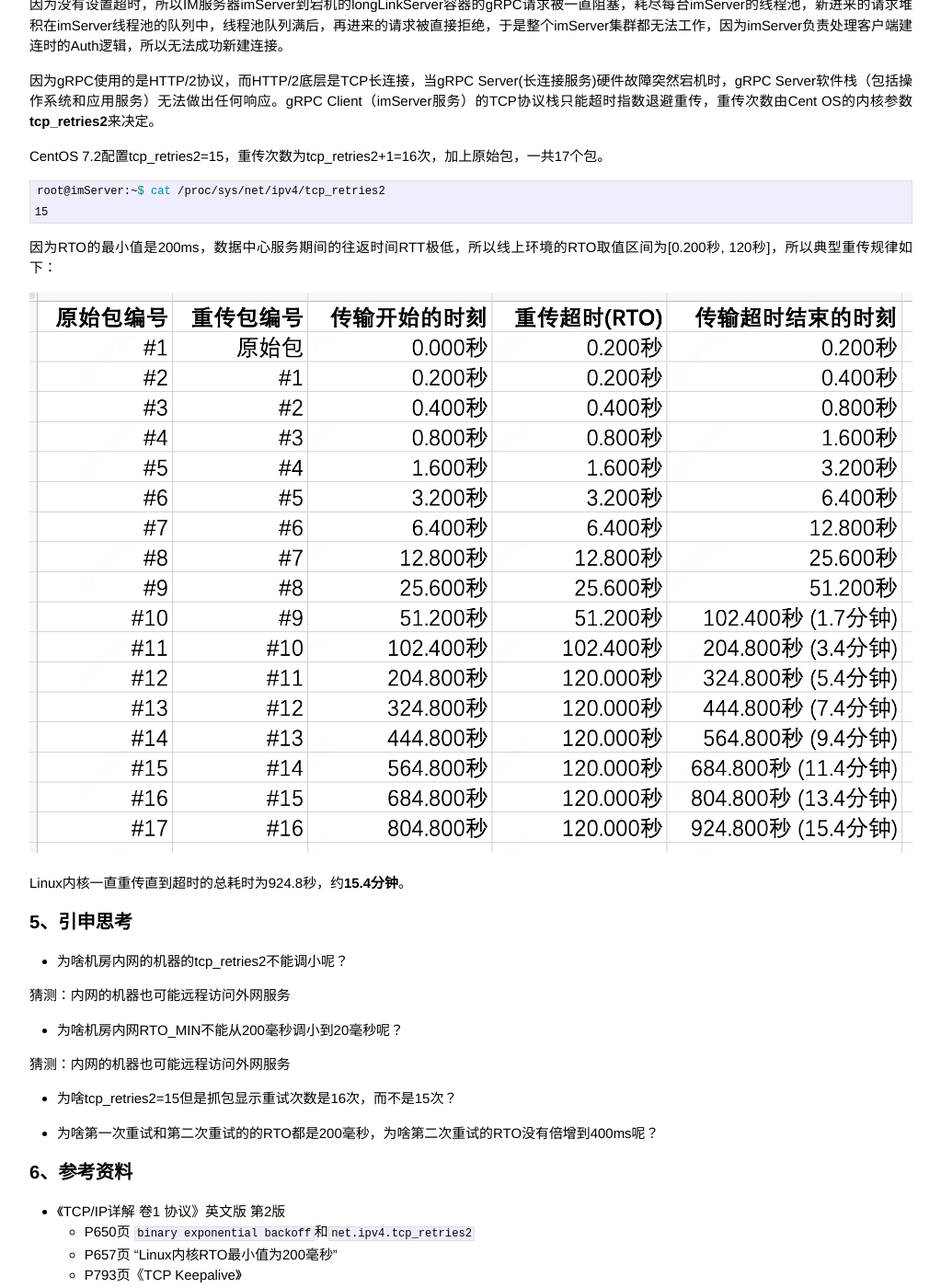
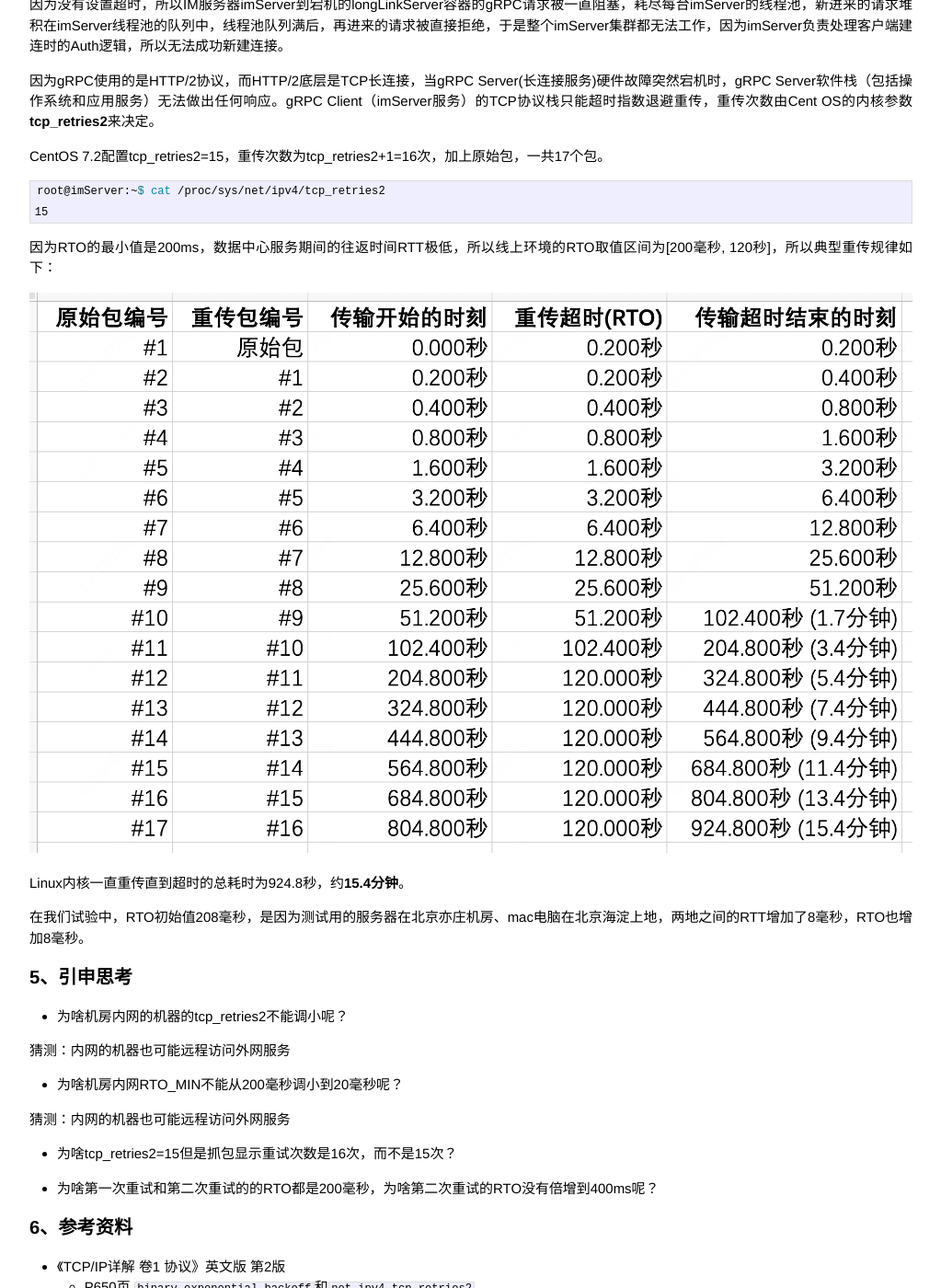
Before and after one commit to gongpengjun/gongpengjun.github.io, a Jekyll site: the page built from _posts/2024-02-20-tcp-timeout-when-crash-by-hardware-failure.md, in a window 1280 px wide and 1400 px high, scrolled down 7466 px. Shown: the whole window at 92% size, without its empty margins (128-1151 px from the left). Built offline with Jekyll 4.4.1, drawn with Linux system fonts in a browser that asks for light colours.

Commit message:
增加试验环境RTO描述

````diff
--- a/_posts/2024-02-20-tcp-timeout-when-crash-by-hardware-failure.md
+++ b/_posts/2024-02-20-tcp-timeout-when-crash-by-hardware-failure.md
@@ -180,12 +180,13 @@ root@imServer:~$ cat /proc/sys/net/ipv4/tcp_retries2
 15
 ```
 
-因为RTO的最小值是200ms，数据中心服务期间的往返时间RTT极低，所以线上环境的RTO取值区间为[0.200秒, 120秒]，所以典型重传规律如下：
+因为RTO的最小值是200ms，数据中心服务期间的往返时间RTT极低，所以线上环境的RTO取值区间为[200毫秒, 120秒]，所以典型重传规律如下：
 
 <img src="https://gongpengjun.com/imgs/network/tcp_retries2_gongpengjun_conclusion.png" width="100%" alt="tcp_retries2_gongpengjun_conclusion">
 
+Linux内核一直重传直到超时的总耗时为924.8秒，约**15.4分钟**。
 
-Linux内核一直重传直到超时的总耗时为924.8秒，约**15.4分钟**。
+> 在我们试验中，RTO初始值208毫秒，是因为测试用的服务器在北京亦庄机房、mac电脑在北京海淀上地，两地之间的RTT增加了8毫秒，RTO也增加8毫秒。
 
 ## 5、引申思考
 
````
